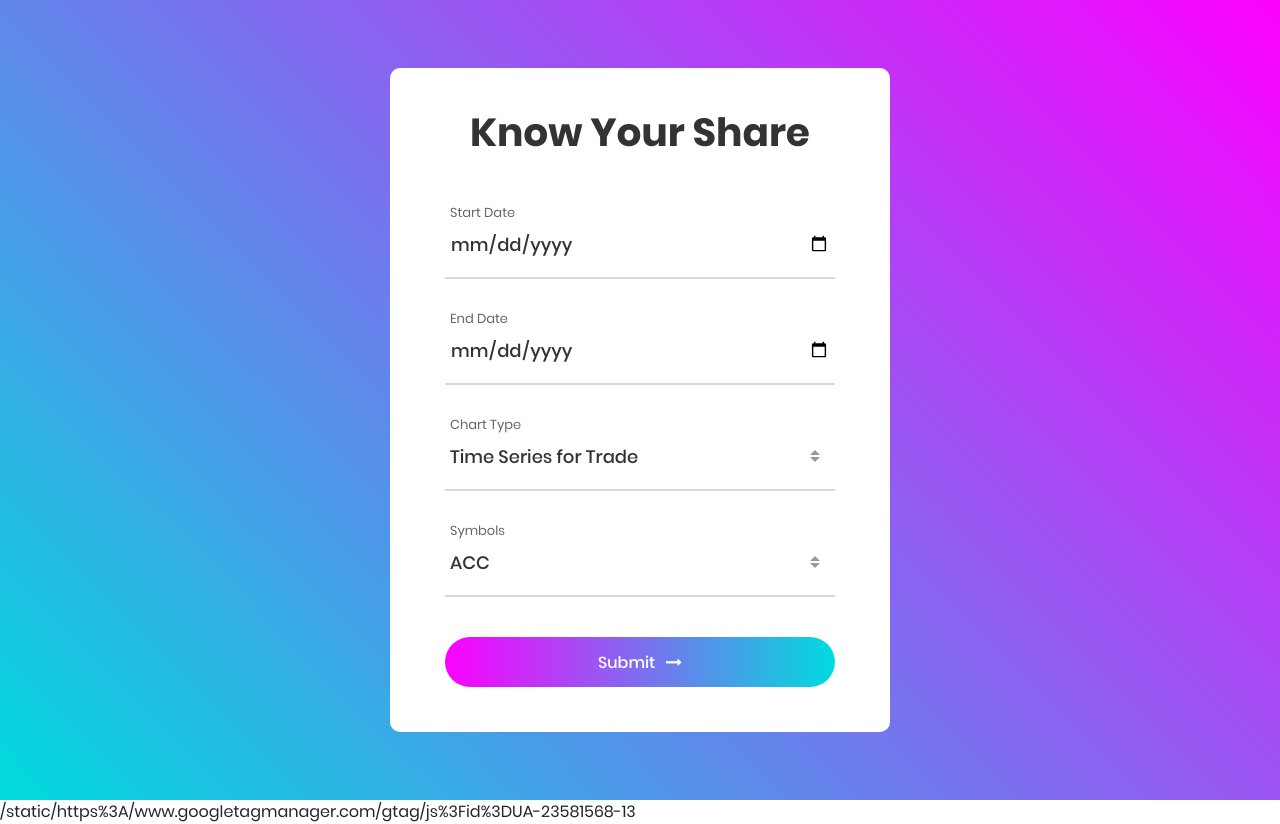
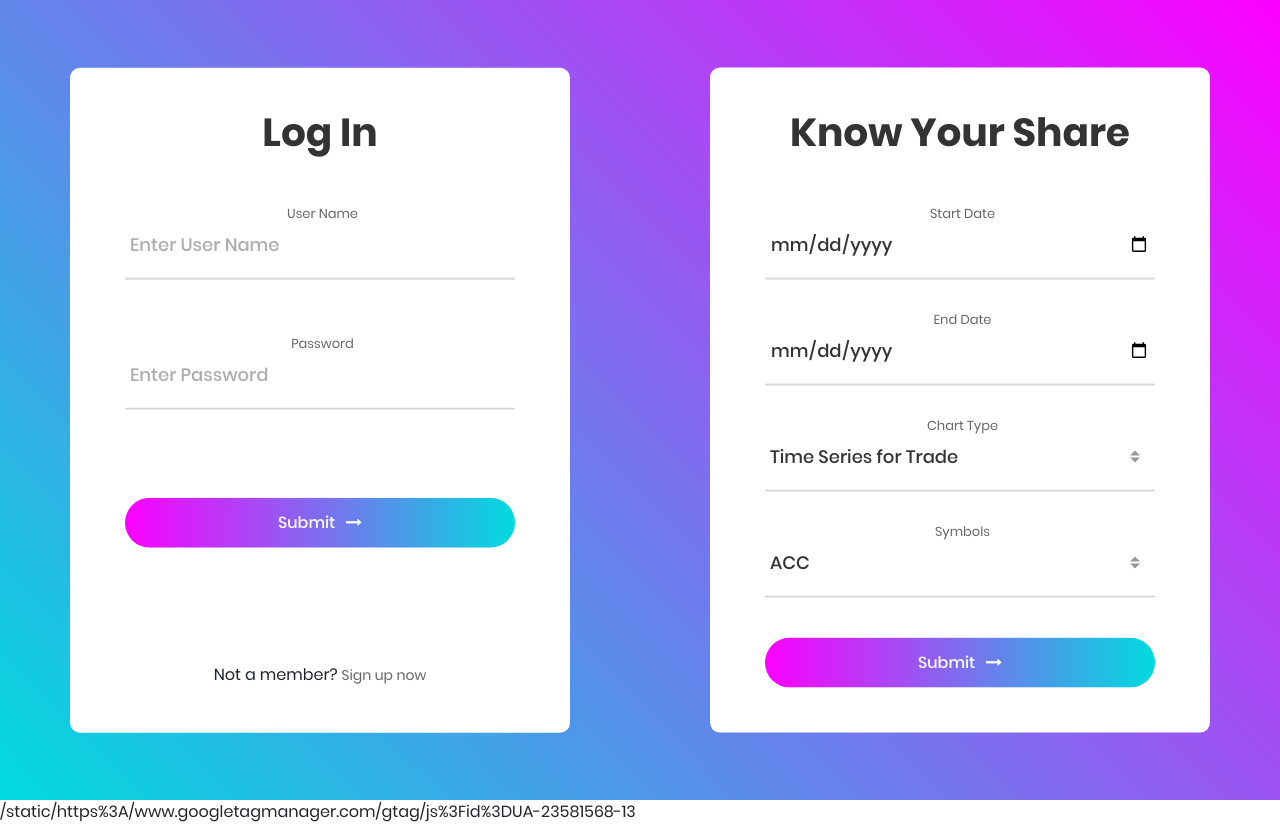
Before and after one commit to alitpani/Data-Analyzer, a Django app: page / in a window 1280 px wide. Run offline with Django 3.2, Linux system fonts and the light colour scheme; some libraries are stand-ins or nearby versions.

Commit message:
Add files via upload

```diff
--- a/Template/index.html
+++ b/Template/index.html
@@ -25,11 +25,93 @@
 	<link rel="stylesheet" type="text/css" href="{% static 'css/util.css'%}">
 	<link rel="stylesheet" type="text/css" href="{% static 'css/main.css'%}">
 <!--===============================================================================================-->
+<style>
+/* Split the screen in half */
+.split {
+  height: 100%;
+  width: 50%;
+  position: fixed;
+  z-index: 1;
+  top: 0;
+  overflow-x: hidden;
+  padding-top: 20px;
+}
+.centered {
+  position: absolute;
+  top: 50%;
+  left: 50%;
+  transform: translate(-50%, -50%);
+  text-align: center;
+}
+.left {
+  left: 0;
+
+}
+
+/* Control the right side */
+.right {
+  right: 0;
+
+}
+</style>
 </head>
 <body>
+<div class="container-contact100">
+
+	<div class="split left">
+  <div class="centered">
+
+		<div class="wrap-contact100">
+			<form class="contact100-form validate-form">
+				<span class="contact100-form-title">
+					Log In
+				</span>
+
+				<div class="wrap-input100 validate-input" >
+					<span class="label-input100">User Name</span>
+					<input class="input100" type="text" name="uname" placeholder="Enter User Name">
+					<span class="focus-input100"></span>
+				</div>
+<br>
+				<div class="wrap-input100 validate-input" >
+					<span class="label-input100">Password</span>
+					<input class="input100" type="password" name="pass" placeholder="Enter Password">
+					<span class="focus-input100"></span>
+				</div>
+
+	<br>
 
 
-	<div class="container-contact100">
+	<br>			<div class="container-contact100-form-btn">
+					<div class="wrap-contact100-form-btn">
+						<div class="contact100-form-bgbtn"></div>
+						<button class="contact100-form-btn">
+							<span>
+								Submit
+								<i class="fa fa-long-arrow-right m-l-7" aria-hidden="true"></i>
+							</span>
+						</button>
+					</div>
+				</div>
+				<div class="text-center w-full p-t-115">
+						<span class="txt1">
+							Not a member?
+						</span>
+
+						<a class="txt1 bo1 hov1" href="#">
+							Sign up now
+						</a>
+					</div>
+			</form>
+		</div>
+	</div>
+
+  </div>
+
+
+<div class="split right">
+  <div class="centered">
+
 		<div class="wrap-contact100">
 			<form action='./plot' method='POST' class="contact100-form validate-form">
 			{% csrf_token %}
@@ -135,6 +217,8 @@
 		</div>
 	</div>
 
+  </div>
+</div>
 
 
 	<div id="dropDownSelect1"></div>
```
